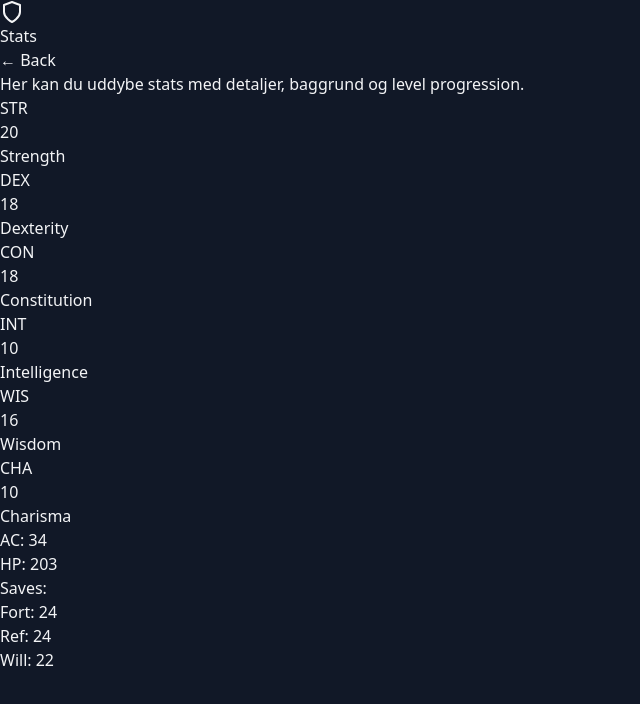
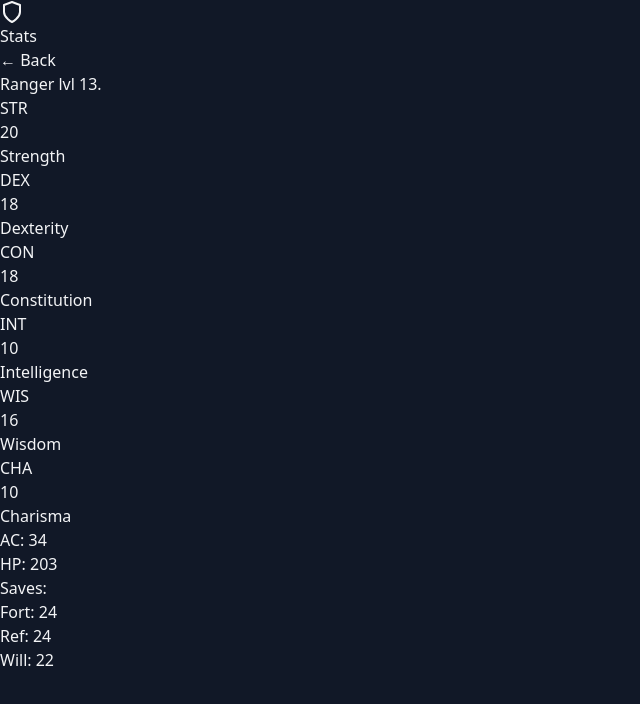
Before and after one commit to rlindgaard-collab/Karandras, a React (Vite) app: page /stats in a window 1280 px wide. Shown: the top 704 px of the page, without its empty margins (0-640 px from the left). Built offline with nearby package versions, Linux system fonts and the light colour scheme.

Commit message:
Updated StatsPage.tsx

```diff
--- a/src/pages/StatsPage.tsx
+++ b/src/pages/StatsPage.tsx
@@ -17,7 +17,7 @@ export default function StatsPage() {
         </CardHeader>
         <CardContent className="text-gray-300 space-y-6">
           <p>
-            Her kan du uddybe stats med detaljer, baggrund og level progression.
+            Ranger lvl 13.
           </p>
 
           {/* Stats grid */}
```
